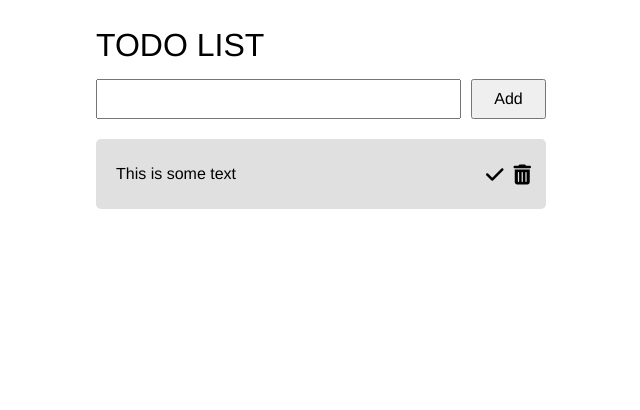
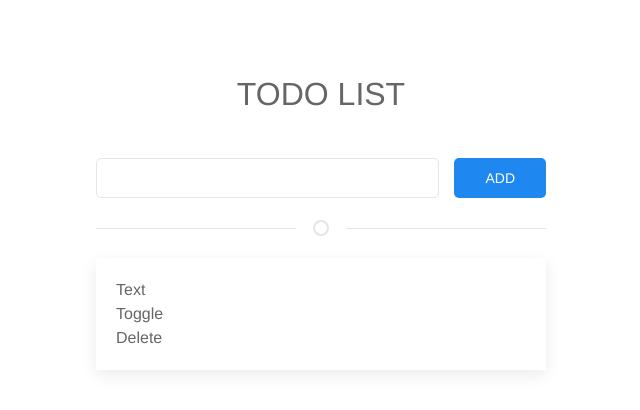
Before and after one commit to codingcourses/javascript-todo-list-project, a plain HTML site: page index.html in a window 1280 px wide. Shown: the whole page, without its empty margins (319-959 px from the left). Drawn offline with nearby package versions, Linux system fonts and the light colour scheme.

Commit message:
Refactor to using UIkit

```diff
--- a/index.html
+++ b/index.html
@@ -7,27 +7,42 @@
 
     <title>Todo List Project</title>
 
+    <!-- UIkit CSS -->
+    <link rel="stylesheet" href="https://cdn.jsdelivr.net/npm/uikit@3.5.7/dist/css/uikit.min.css" />
+
+    <!-- UIkit JS -->
+    <script src="https://cdn.jsdelivr.net/npm/uikit@3.5.7/dist/js/uikit.min.js"></script>
+    <script src="https://cdn.jsdelivr.net/npm/uikit@3.5.7/dist/js/uikit-icons.min.js"></script>
+
     <link rel="stylesheet" href="styles.css" />
-
-    <!-- FontAwesome CSS -->
-    <link rel="stylesheet" href="https://use.fontawesome.com/8bf8c74332.css" />
   </head>
 
   <body>
     <div id="root">
-      <div class="container">
-        <h1>Todo List</h1>
-        <div class="container-input">
-          <input id="item-input" class="item-input" type="text" />
-          <button id="add-button" class="add-button">Add</button>
+      <div class="uk-position-top-center">
+        <div class="uk-width-large uk-margin-large-top uk-margin-small-left uk-margin-small-bottom uk-margin-small-right">
+          <div class="uk-text-large uk-text-center uk-text-uppercase">Todo List</div>
+          <div class="uk-grid uk-grid-small uk-margin-medium-top">
+            <div class="uk-width-expand">
+              <input class="uk-input" type="text" />
+            </div>
+            <div class="uk-width-auto">
+              <button class="uk-button uk-button-primary">Add</button>
+            </div>
+          </div>
+
+          <hr class="uk-divider-icon">
+
+          <ul class="uk-list">
+            <li>
+              <div class="uk-card uk-card-default uk-card-body uk-card-small">
+                <div>Text</div>
+                <div>Toggle</div>
+                <div>Delete</div>
+              </div>
+            </li>
+          </ul>
         </div>
-        <ul>
-          <li>
-              <span id="item-text" class="item-text">This is some text</span>
-              <i id="item-check" class="fa fa-check fa-lg"></i>
-              <i id="item-delete" class="fa fa-trash fa-lg"></i>
-          </li>
-        </ul>
       </div>
     </div>
 
--- a/styles.css
+++ b/styles.css
@@ -15,59 +15,14 @@ button {
 /* CUSTOM STYLES */
 #root {
   font-family: "Helvetica Neue", Helvetica, Arial, sans-serif;
-}
-
-h1 {
-  text-transform: uppercase;
-  font-weight: 200;
-  margin-bottom: 10px;
-}
-
-.container {
-  width: 450px;
-  margin: auto;
-}
-
-.container-input {
-  display: flex;
-  min-height: 40px;
-}
-
-.item-input {
-  flex: 1;
-  padding-left: 10px;
-  padding-right: 10px;
-  font-size: 1rem;
-  font-weight: 100;
-}
-
-.add-button {
-  width: 75px;
-  margin-left: 10px;
   font-weight: 200;
 }
 
-ul {
-  list-style: none;
-  padding: 0;
-  margin: 20px 0 0 0;
+.uk-text-large {
+  font-size: 2rem;
 }
 
-li {
-  display: flex;
-  min-height: 50px;
-  padding: 10px;
-  background-color: #E0E0E0;
+.uk-input,
+.uk-button {
   border-radius: 5px;
-  align-items: center;
 }
-
-.item-text {
-  flex: 1;
-  padding-left: 10px;
-}
-
-.fa {
-  margin-left: 5px;
-  margin-right: 5px;
-}
```
